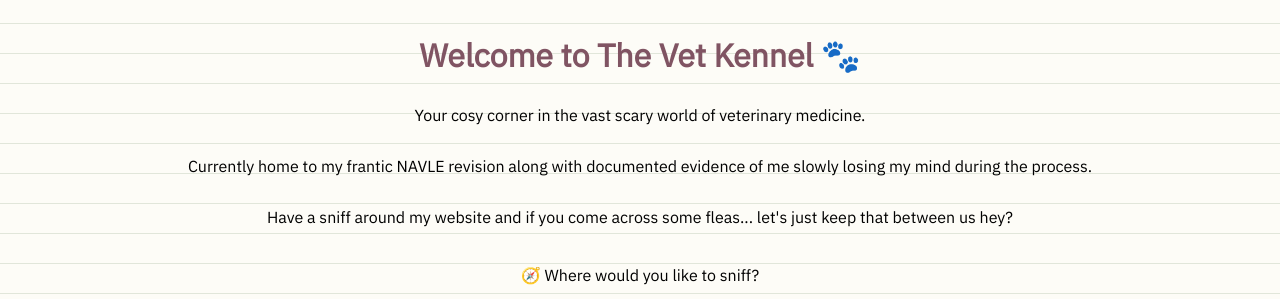
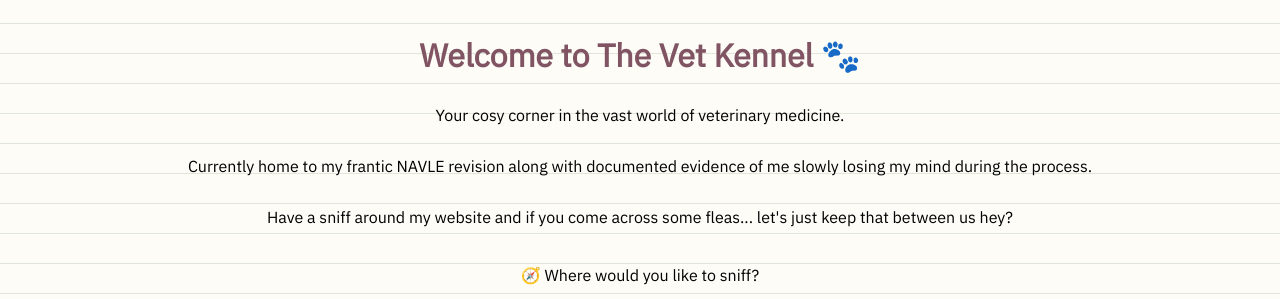
Before and after one commit to TheVetKennel/thevetkennel.github.io, a Jekyll site: the page built from index.md, in a window 1280 px wide. Shown: the part 126-425 px from the top of the page. Built offline with Jekyll 4.4.1, drawn with Linux system fonts in a browser that asks for light colours.

Commit message:
Update index.md

```diff
--- a/index.md
+++ b/index.md
@@ -5,7 +5,7 @@
 
 <div class="homepage-container">
     <h1>Welcome to The Vet Kennel 🐾</h1>
-  <p>Your cosy corner in the vast scary world of veterinary medicine.<br><br>Currently home to my frantic NAVLE revision along with documented evidence of me slowly losing my mind during the process.<br><br>Have a sniff around my website and if you come across some fleas... let's just keep that between us hey?</p>
+  <p>Your cosy corner in the vast world of veterinary medicine.<br><br>Currently home to my frantic NAVLE revision along with documented evidence of me slowly losing my mind during the process.<br><br>Have a sniff around my website and if you come across some fleas... let's just keep that between us hey?</p>
 
 <div class="navigation-buttons">
   <p>🧭 Where would you like to sniff?</p>
```
